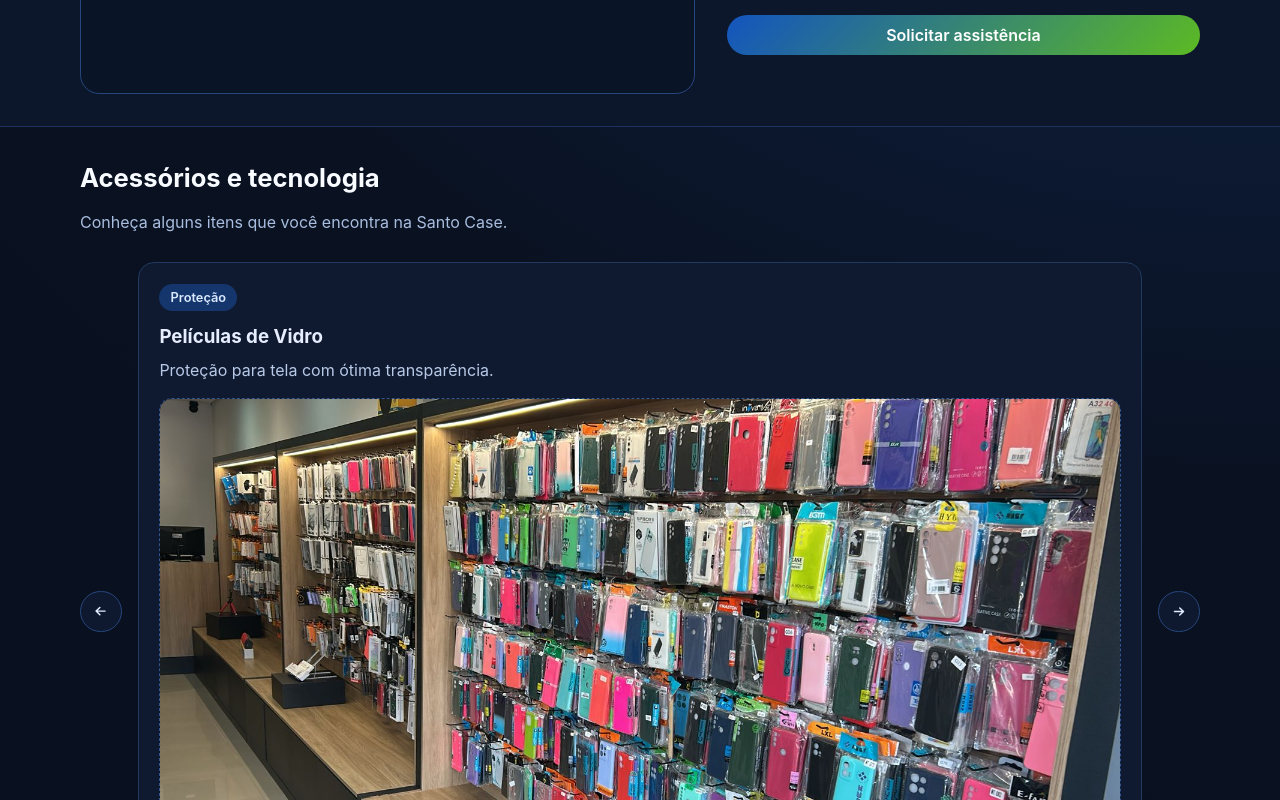
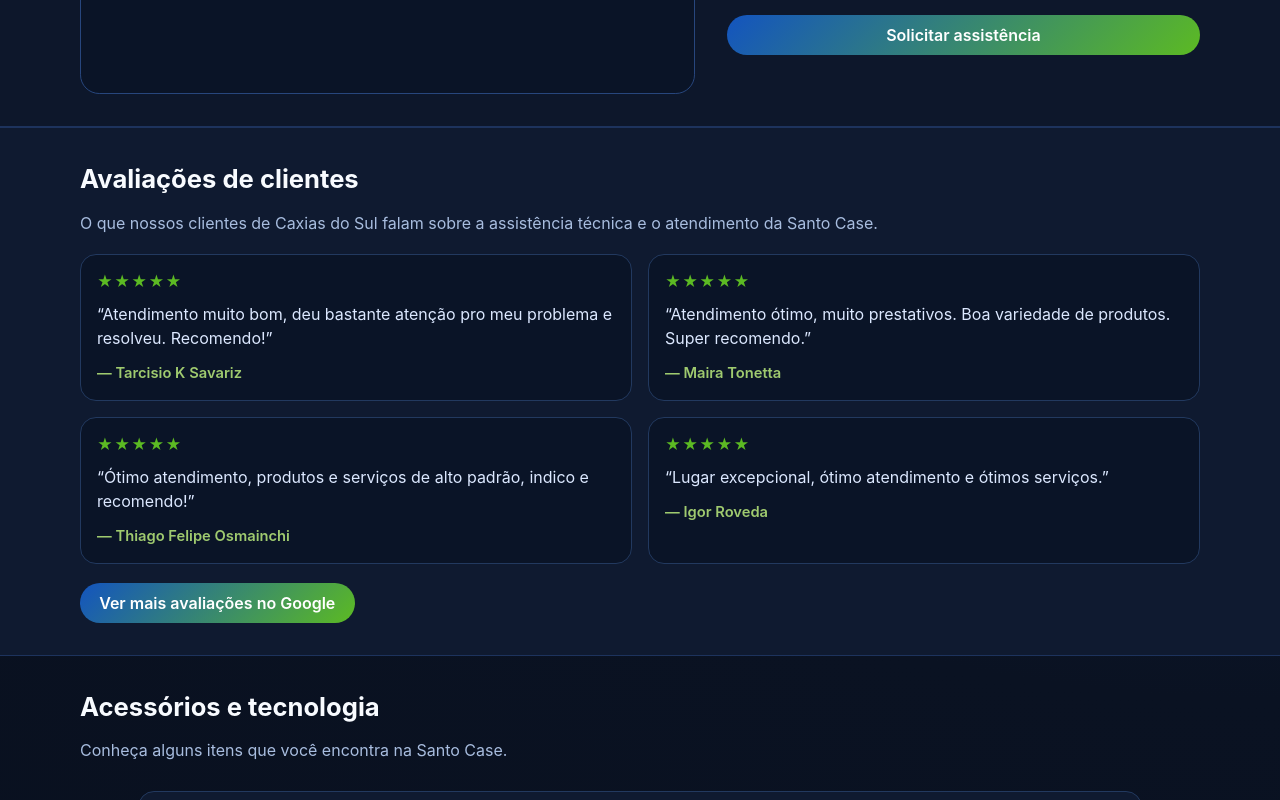
Before and after one commit to ThiagoBBovi/santo-case, a React (Vite) app: page / in a window 1280 px wide. Shown: the part 920-1720 px from the top of the page. Built offline with nearby package versions, Linux system fonts and the light colour scheme.

Commit message:
Sessao avaliacoes

```diff
--- a/index.html
+++ b/index.html
@@ -64,6 +64,7 @@
         "@type": ["MobilePhoneStore", "ElectronicsRepair"],
         "name": "Assistência Técnica e Acessórios Celulares - Santo Case Caxias",
         "alternateName": "Santo Case",
+        "url": "https://santocase.com.br/",
         "description": "Assistência técnica para celulares e loja de acessórios em Caxias do Sul - RS. Troca de tela, bateria, conector e mais na Santo Case.",
         "category": "Loja de acessórios para dispositivos móveis",
         "telephone": "+55 54 99957-4767",
@@ -119,7 +120,69 @@
           "availableLanguage": ["pt-BR"],
           "contactOption": "WhatsApp"
         },
+        "aggregateRating": {
+          "@type": "AggregateRating",
+          "ratingValue": "5",
+          "reviewCount": "4",
+          "bestRating": "5",
+          "worstRating": "1"
+        },
+        "review": [
+          {
+            "@type": "Review",
+            "author": {
+              "@type": "Person",
+              "name": "Tarcisio K Savariz"
+            },
+            "reviewBody": "Atendimento muito bom, deu bastante atenção pro meu problema e resolveu. Recomendo!",
+            "reviewRating": {
+              "@type": "Rating",
+              "ratingValue": "5",
+              "bestRating": "5"
+            }
+          },
+          {
+            "@type": "Review",
+            "author": {
+              "@type": "Person",
+              "name": "Maira Tonetta"
+            },
+            "reviewBody": "Atendimento ótimo, muito prestativos. Boa variedade de produtos. Super recomendo.",
+            "reviewRating": {
+              "@type": "Rating",
+              "ratingValue": "5",
+              "bestRating": "5"
+            }
+          },
+          {
+            "@type": "Review",
+            "author": {
+              "@type": "Person",
+              "name": "Thiago Felipe Osmainchi"
+            },
+            "reviewBody": "Ótimo atendimento, produtos e serviços de alto padrão, indico e recomendo!",
+            "reviewRating": {
+              "@type": "Rating",
+              "ratingValue": "5",
+              "bestRating": "5"
+            }
+          },
+          {
+            "@type": "Review",
+            "author": {
+              "@type": "Person",
+              "name": "Igor Roveda"
+            },
+            "reviewBody": "Lugar excepcional, ótimo atendimento e ótimos serviços.",
+            "reviewRating": {
+              "@type": "Rating",
+              "ratingValue": "5",
+              "bestRating": "5"
+            }
+          }
+        ],
         "sameAs": [
+          "https://www.google.com/search?q=santo+case&oq=santo+case&gs_lcrp=EgRlZGdlKgkIABBFGDsYgAQyCQgAEEUYOxiABDIKCAEQABixAxiABDIGCAIQRRg7MgcIAxAAGIAEMgcIBBAAGIAEMgcIBRAAGIAEMgYIBhBFGDwyBggHEEUYPDIGCAgQRRg90gEIMTI1NWowajGoAgCwAgE&sourceid=chrome&ie=UTF-8#lrd=0x951c1fa23afdb7b3:0x94c12daf8775d6c,1,,,,",
           "https://www.instagram.com/santocase_br/",
           "https://www.facebook.com/p/Santo-Case-Caxias-do-Sul-61553608185906/"
         ]
--- a/src/App.css
+++ b/src/App.css
@@ -409,8 +409,6 @@
   object-fit: contain;
 }
 
-/* ── Assistência Técnica ──────────────────────────────── */
-
 .services {
   background: #0d172b;
   border-top: 1px solid #1d335d;
@@ -518,6 +516,49 @@
   flex-shrink: 0;
 }
 
+.reviews {
+  background: #0f1a30;
+  border-top: 1px solid #1d335d;
+  border-bottom: 1px solid #1d335d;
+}
+
+.reviews-grid {
+  margin-top: 1.2rem;
+  display: grid;
+  grid-template-columns: repeat(2, minmax(0, 1fr));
+  gap: 1rem;
+}
+
+.review-card {
+  background: #0a1427;
+  border: 1px solid #22395f;
+  border-radius: 1rem;
+  padding: 1rem;
+}
+
+.review-stars {
+  margin: 0;
+  color: #5cba23;
+  letter-spacing: 0.08rem;
+  font-size: 0.95rem;
+}
+
+.review-text {
+  margin: 0.55rem 0 0;
+  color: #dce8ff;
+}
+
+.review-author {
+  margin: 0.7rem 0 0;
+  color: #9fca6f;
+  font-weight: 600;
+  font-size: 0.92rem;
+}
+
+.reviews-cta {
+  margin-top: 1.2rem;
+}
+
 @media (max-width: 900px) {
   .hero-grid,
   .about-grid,
@@ -586,6 +627,10 @@
     align-items: center;
   }
 
+  .reviews-grid {
+    grid-template-columns: 1fr;
+  }
+
   .carousel {
     grid-template-columns: 1fr 1fr;
     grid-template-areas:
--- a/src/App.tsx
+++ b/src/App.tsx
@@ -92,6 +92,28 @@
   mapSrc:
     "https://www.google.com/maps?q=Rua%20Luiz%20Michielon%2C%202201%20-%20sala%20101%20-%20Nossa%20Sra.%20de%20Lourdes%2C%20Caxias%20do%20Sul%20-%20RS%2C%2095074-001&output=embed",
 };
+
+const reviews = [
+  {
+    text: "Atendimento muito bom, deu bastante atenção pro meu problema e resolveu. Recomendo!",
+    author: "Tarcisio K Savariz",
+  },
+  {
+    text: "Atendimento ótimo, muito prestativos. Boa variedade de produtos. Super recomendo.",
+    author: "Maira Tonetta",
+  },
+  {
+    text: "Ótimo atendimento, produtos e serviços de alto padrão, indico e recomendo!",
+    author: "Thiago Felipe Osmainchi",
+  },
+  {
+    text: "Lugar excepcional, ótimo atendimento e ótimos serviços.",
+    author: "Igor Roveda",
+  },
+];
+
+const googleReviewsLink =
+  "https://www.google.com/search?q=santo+case&oq=santo+case&gs_lcrp=EgRlZGdlKgkIABBFGDsYgAQyCQgAEEUYOxiABDIKCAEQABixAxiABDIGCAIQRRg7MgcIAxAAGIAEMgcIBBAAGIAEMgcIBRAAGIAEMgYIBhBFGDwyBggHEEUYPDIGCAgQRRg90gEIMTI1NWowajGoAgCwAgE&sourceid=chrome&ie=UTF-8#lrd=0x951c1fa23afdb7b3:0x94c12daf8775d6c,1,,,,";
 
 function App() {
   const [current, setCurrent] = useState(0);
@@ -205,6 +227,9 @@
             </a>
             <a href="#servicos" onClick={closeMenu}>
               Serviços
+            </a>
+            <a href="#avaliacoes" onClick={closeMenu}>
+              Avaliações
             </a>
             <a href="#produtos" onClick={closeMenu}>
               Produtos
@@ -323,6 +348,37 @@
                 </a>
               </div>
             </div>
+          </div>
+        </section>
+
+        <section className="reviews section" id="avaliacoes">
+          <div className="container">
+            <h2>Avaliações de clientes</h2>
+            <p className="section-description">
+              O que nossos clientes de Caxias do Sul falam sobre a assistência
+              técnica e o atendimento da Santo Case.
+            </p>
+
+            <div className="reviews-grid">
+              {reviews.map((review) => (
+                <article key={review.author} className="review-card">
+                  <p className="review-stars" aria-label="Avaliação cinco estrelas">
+                    ★★★★★
+                  </p>
+                  <p className="review-text">“{review.text}”</p>
+                  <p className="review-author">— {review.author}</p>
+                </article>
+              ))}
+            </div>
+
+            <a
+              className="cta-button reviews-cta"
+              href={googleReviewsLink}
+              target="_blank"
+              rel="noreferrer"
+            >
+              Ver mais avaliações no Google
+            </a>
           </div>
         </section>
 
```
